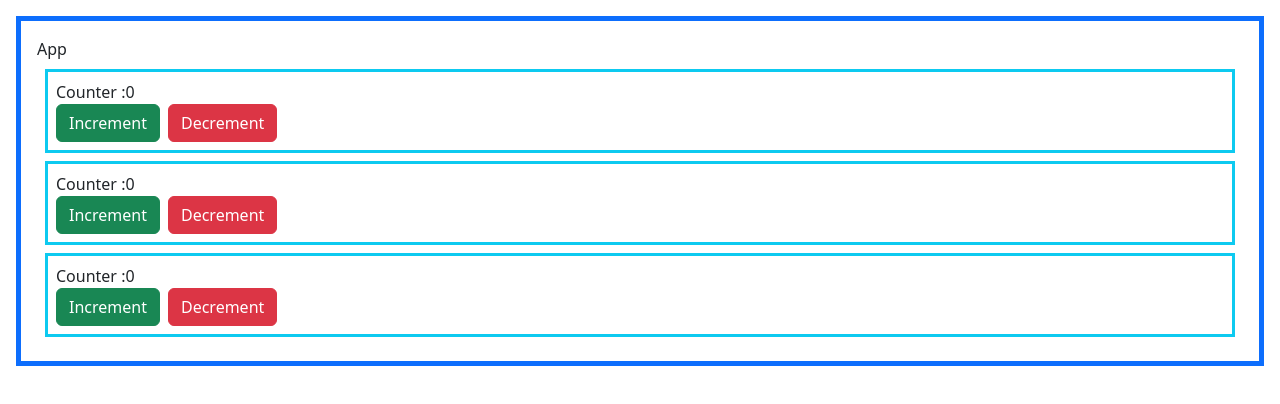
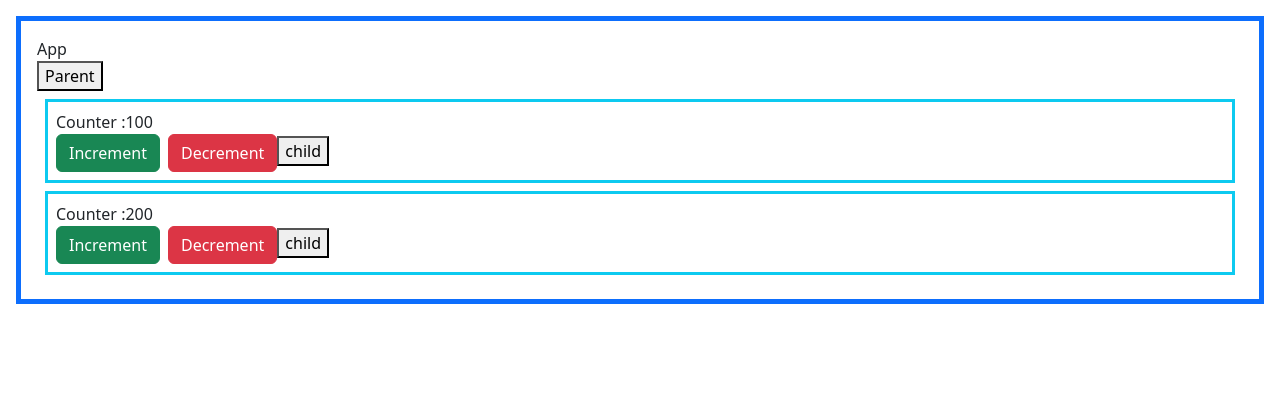
Before and after one commit to sainathvalavala/props-contextAPI, a React (Vite) app: page / in a window 1280 px wide. Shown: the top 404 px of the page. Built offline with nearby package versions, Linux system fonts and the light colour scheme.

Commit message:
added props - parent to child

```diff
--- a/src/App.jsx
+++ b/src/App.jsx
@@ -2,16 +2,22 @@ import React from "react";
 import Counter from "./Counter";
 
 function App() {
+  function abc(){
+    alert("called")
+  }
   return (
     <div className="border border-5 p-3 m-3 border-primary">
       App
       <div>
-        <Counter></Counter>
+        <button onClick={()=>{abc()}}>Parent</button>
       </div>
       <div>
-        <Counter></Counter>
+        <Counter step={10} a={abc}>100</Counter>
       </div>
-      <div>{Counter()}</div>
+      <div>
+        <Counter step={5} a={abc}>200</Counter>
+      </div>
+      {/* <div>{Counter()}</div> */}
     </div>
   );
 }
--- a/src/Counter.jsx
+++ b/src/Counter.jsx
@@ -1,14 +1,15 @@
 import React, { useState } from "react";
 
-function Counter() {
-  let [count, setCount] = useState(0);
+function Counter(props) {
+  console.log(props);
+  let [count, setCount] = useState(+(props.children));
   return (
     <div className="border border-3 border-info m-2 p-2">
       <div>Counter :{count}</div>
       <button
         className="btn btn-success me-2"
         onClick={() => {
-          setCount(count + 1);
+          setCount(count + props.step);
         }}
       >
         Increment
@@ -21,6 +22,8 @@ function Counter() {
       >
         Decrement
       </button>
+
+      <button onClick={()=>{props.a()}}>child</button>
     </div>
   );
 }
--- a/src/main.jsx
+++ b/src/main.jsx
@@ -1,12 +1,7 @@
-import { StrictMode } from 'react'
-import { createRoot } from 'react-dom/client'
-import './index.css'
-import App from './App.jsx'
-import 'bootstrap/dist/css/bootstrap.min.css';
+import { StrictMode } from "react";
+import { createRoot } from "react-dom/client";
+import "./index.css";
+import App from "./App.jsx";
+import "bootstrap/dist/css/bootstrap.min.css";
 
-
-createRoot(document.getElementById('root')).render(
-  <StrictMode>
-    <App />
-  </StrictMode>,
-)
+createRoot(document.getElementById("root")).render(<App />);
```
